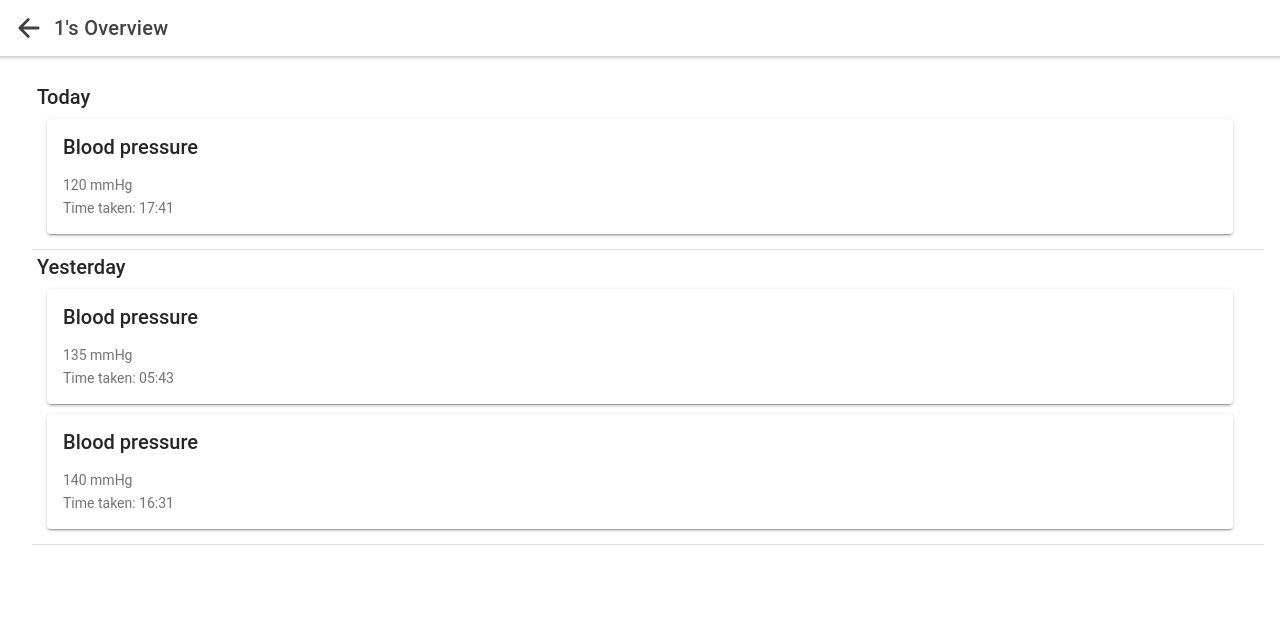
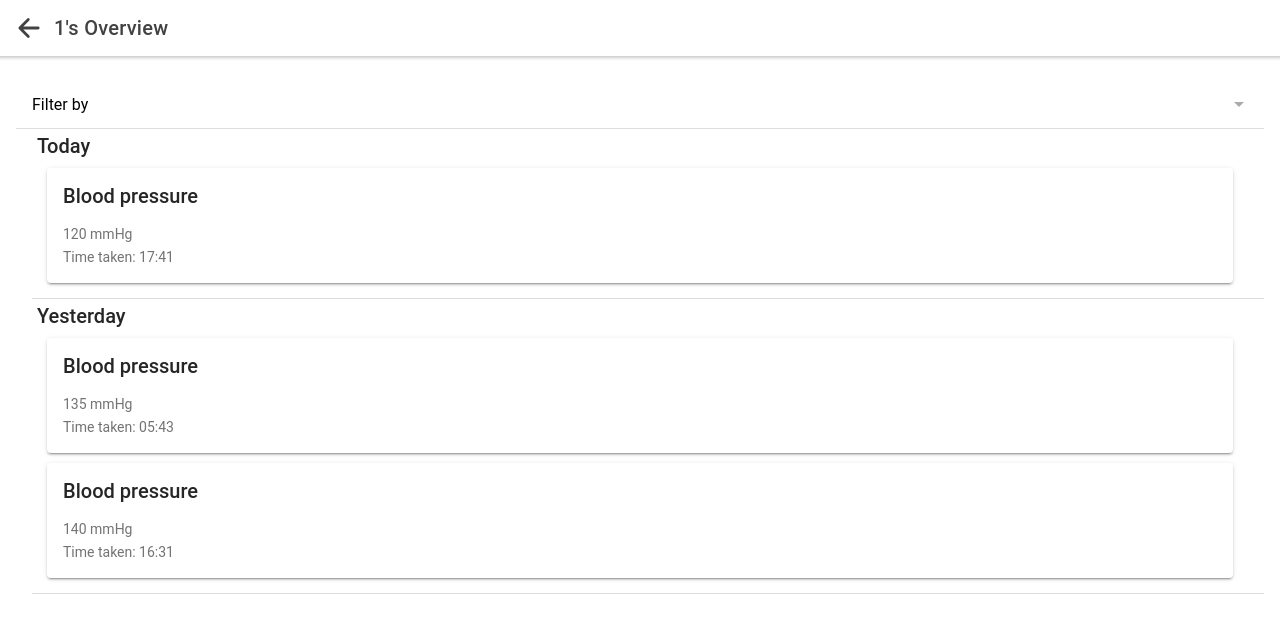
Before and after one commit to bluiska/eHealthApplication, a React (Create React App) app in the folder eHealthApp/: page /patientoverview/1/1 in a window 1280 px wide. Shown: the top 620 px of the page. Built offline with nearby package versions, Linux system fonts and the light colour scheme.

Commit message:
Added filter bar

```diff
--- a/eHealthApp/src/pages/PatientOverview.jsx
+++ b/eHealthApp/src/pages/PatientOverview.jsx
@@ -13,7 +13,10 @@ import { IonPage,
 		IonItem,
 		IonCardHeader,
 		IonGrid,
-		IonCardTitle} from "@ionic/react";
+		IonCardTitle,
+		IonLabel,
+		IonSelect,
+		IonSelectOption} from "@ionic/react";
 import BackButtonToolbar from "../components/BackButtonToolbar";
 
 /*props:
@@ -24,6 +27,13 @@ const PatientOverview = props => {
             <BackButtonToolbar title={props.match.params.name + "'s " + "Overview"}/>
             <IonContent className="ion-padding">
 				<IonList>
+					<IonItem>
+						<IonLabel>Filter by</IonLabel>
+						<IonSelect multiple={true}>
+							<IonSelectOption>Blood pressure</IonSelectOption>
+							<IonSelectOption>Exercise</IonSelectOption>
+						</IonSelect>
+					</IonItem>
 					<IonItem>
 						<IonGrid>
 							<IonCardTitle>Today</IonCardTitle>
```
